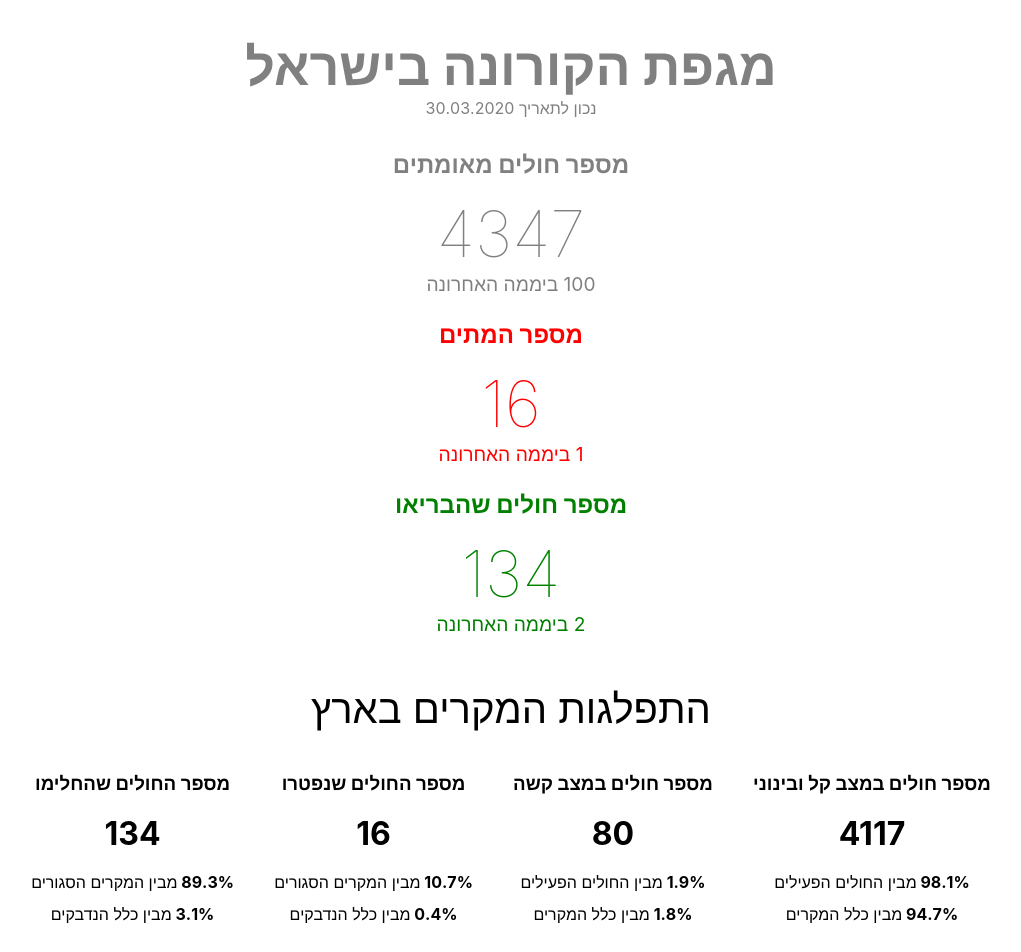
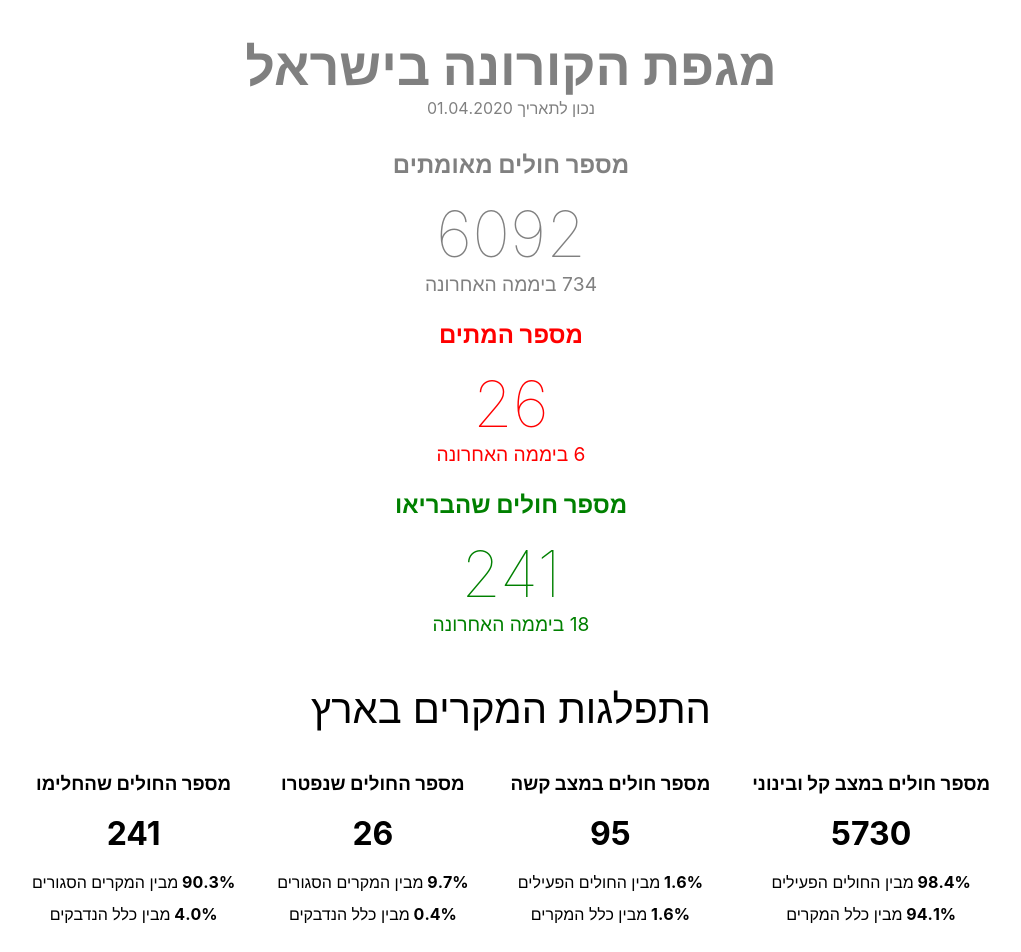
Before and after one commit to ronikar/COVID-19-Israel-Tracker, a React (Create React App) app: page / in a window 1280 px wide. Shown: the top 952 px of the page, without its empty margins (129-1150 px from the left). Built offline with nearby package versions, Linux system fonts and the light colour scheme.

Commit message:
update data

```diff
--- a/src/providers/getIsraelCovid19Data.ts
+++ b/src/providers/getIsraelCovid19Data.ts
@@ -14,12 +14,12 @@ export interface DailyReportData {
 const DATE_FORMAT = "DD.MM.YYYY";
 const startDate = moment("20.02.2020", DATE_FORMAT).toDate();
 
-const confirmedCasesReports = [0, 1, 1, 2, 2, 2, 2, 3, 7, 7, 10, 12, 12, 15, 17, 21, 25, 39, 50, 75, 97, 109, 143, 193, 213, 298, 337, 433, 677, 705, 883, 1071, 1442, 1930, 2369, 2693, 3035, 3619, 4247, 4347]
-const activeCasesReports = [0, 1, 1, 2, 2, 2, 2, 3, 6, 6, 9, 11, 11, 14, 15, 19, 22, 36, 46, 71, 93, 105, 139, 189, 209, 294, 326, 422, 663, 689, 846, 1033, 1400, 1874, 2306, 2617, 2944, 3518, 4100, 4197];
-const totalDeathsReports = [0, 0, 0, 0, 0, 0, 0, 0, 0, 0, 0, 0, 0, 0, 0, 0, 0, 0, 0, 0, 0, 0, 0, 0, 0, 0, 0, 0, 0, 1, 1, 1, 1, 3, 5, 8, 12, 12, 15, 16];
+const confirmedCasesReports = [0, 1, 1, 2, 2, 2, 2, 3, 7, 7, 10, 12, 12, 15, 17, 21, 25, 39, 50, 75, 97, 109, 143, 193, 213, 298, 337, 433, 677, 705, 883, 1071, 1442, 1930, 2369, 2693, 3035, 3619, 4247, 4695, 5358, 6092]
+const activeCasesReports = [0, 1, 1, 2, 2, 2, 2, 3, 6, 6, 9, 11, 11, 14, 15, 19, 22, 36, 46, 71, 93, 105, 139, 189, 209, 294, 326, 422, 663, 689, 846, 1033, 1400, 1874, 2306, 2617, 2944, 3518, 4100, 4518, 5115, 5825];
+const totalDeathsReports = [0, 0, 0, 0, 0, 0, 0, 0, 0, 0, 0, 0, 0, 0, 0, 0, 0, 0, 0, 0, 0, 0, 0, 0, 0, 0, 0, 0, 0, 1, 1, 1, 1, 3, 5, 8, 12, 12, 15, 16, 20, 26];
 
 const criticalCasesDataStartDate = moment("13.03.2020", DATE_FORMAT).toDate();
-const criticalCasesData = [3, 2, 2, 4, 5, 6, 6, 10, 15, 18, 29, 34, 39, 46, 49, 54, 74, 80];
+const criticalCasesData = [3, 2, 2, 4, 5, 6, 6, 10, 15, 18, 29, 34, 39, 46, 49, 54, 74, 79, 94, 95];
 
 //TODO: look for reliable dataset service
 export async function getIsraelCovid19Reports() {
```
Also changed, not shown: 8 other files (tests, documents, lock files or other folders).
